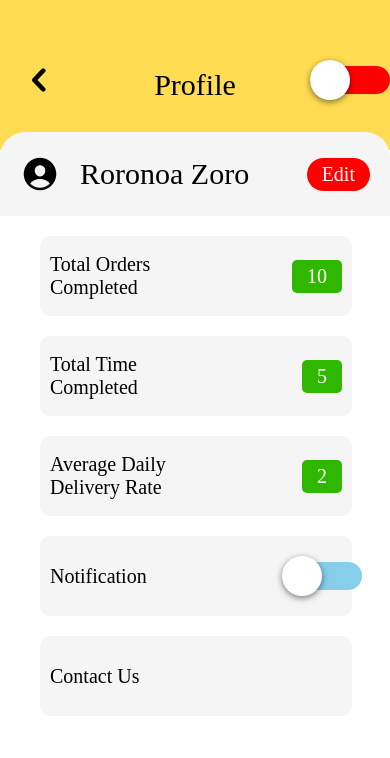
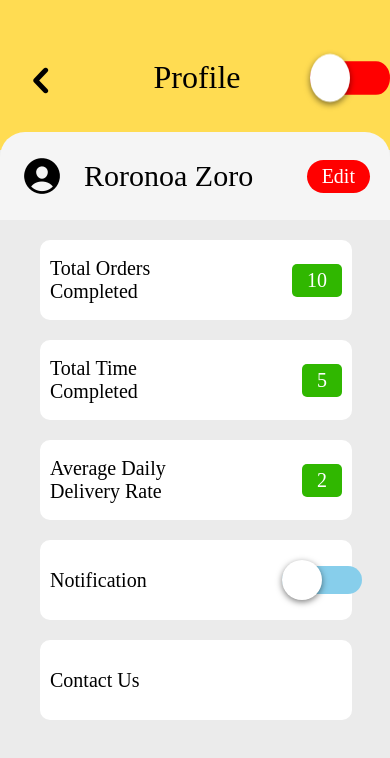
Before and after one commit to Munnawar23/QuickVerse-Delivery-App, a React Native app: screen /Profile in a window 390 px wide. Shown: the top 758 px of the page. Built offline with nearby package versions, Linux system fonts and the light colour scheme.

Commit message:
General Adjustments

```diff
--- a/Components/Orders.tsx
+++ b/Components/Orders.tsx
@@ -12,7 +12,7 @@ import {ScrollView, GestureHandlerRootView} from 'react-native-gesture-handler';
 import Ionicons from 'react-native-vector-icons/Ionicons';
 import {useNavigation} from '@react-navigation/native';
 import {StackNavigationProp} from '@react-navigation/stack';
-import {RootStackParamList} from '../types';
+import {ProfileScreenNavigationProp, RootStackParamList} from '../types';
 export default function Orders() {
   const [isSwitchOn, setIsSwitchOn] = useState(false);
   const navigation = useNavigation<ProfileScreenNavigationProp>();
@@ -31,15 +31,15 @@ export default function Orders() {
             <View style={styles.container1}>
               {/* User Profile */}
               <TouchableOpacity onPress={navigateToProfile}>
-                <Ionicons name="person-circle" size={40} color="black" />
+                <Ionicons name="person-circle" size={44} color="black" />
               </TouchableOpacity>
               {/* User Name */}
               <Text style={styles.profileText}>Roronoa Zoro</Text>
               {/* Switch button */}
               <Switch
-                trackColor={{false: 'red', true: '#8F1413'}}
+                trackColor={{false: 'red', true: '#90EE90'}}
                 thumbColor={isSwitchOn ? '#fff' : '#fff'}
-                ios_backgroundColor="#8F1413"
+                ios_backgroundColor="#90EE90"
                 onValueChange={toggleSwitch}
                 value={isSwitchOn}
                 style={styles.switch}
@@ -132,14 +132,15 @@ const styles = StyleSheet.create({
     borderTopRightRadius: 25,
   },
   profileText: {
-    fontSize: 30,
+    fontSize: 32,
     fontWeight: '400',
     color: '#020202',
     marginTop: -10,
     fontFamily: 'Battambang-Bold', // Applying Battambang font
   },
   switch: {
-    transform: [{scaleX: 2}, {scaleY: 2}],
+    transform: [{scaleX: 2}, {scaleY: 2.4}],
+    marginTop: -4,
   },
   orderCategory: {
     height: 130,
--- a/Components/Profile.tsx
+++ b/Components/Profile.tsx
@@ -31,7 +31,7 @@ export default function Profile() {
             <View style={styles.container1}>
               {/* Back Arrow */}
               <TouchableOpacity>
-                <Icons name="chevron-left" size={40} color="black" />
+                <Icons name="chevron-left" size={44} color="black" />
               </TouchableOpacity>
               {/* Profile Title */}
               <Text style={styles.profileText}>Profile</Text>
@@ -49,7 +49,7 @@ export default function Profile() {
             <View style={styles.container2}>
               <Ionicons
                 name="person-circle"
-                size={40}
+                size={44}
                 color="black"
                 style={styles.userIcon}
               />
@@ -112,7 +112,7 @@ export default function Profile() {
 const styles = StyleSheet.create({
   safeAreaContainer: {
     flex: 1,
-    backgroundColor: '#fff',
+    backgroundColor: '#8080800F',
   },
   keyboardAvoidingView: {
     flex: 1,
@@ -130,14 +130,15 @@ const styles = StyleSheet.create({
     paddingTop: 30,
   },
   profileText: {
-    fontSize: 30,
+    fontSize: 32,
     fontWeight: '400',
     color: 'black',
-    marginTop: 10,
+    marginTop: -6,
     fontFamily: 'Battambang-Bold',
   },
   switch: {
-    transform: [{scaleX: 2}, {scaleY: 2}],
+    transform: [{scaleX: 2}, {scaleY: 2.4}],
+    marginTop: -4,
   },
   container2: {
     backgroundColor: '#F5F5F5',
@@ -177,7 +178,7 @@ const styles = StyleSheet.create({
     fontFamily: 'Battambang-Bold',
   },
   OrdersContainer: {
-    backgroundColor: '#F5F5F5',
+    backgroundColor: '#FFFFFF',
     height: 80,
     width: '80%',
     marginTop: 20,
@@ -210,7 +211,7 @@ const styles = StyleSheet.create({
     fontFamily: 'Battambang-Bold',
   },
   notificationContainer: {
-    backgroundColor: '#F5F5F5',
+    backgroundColor: '#FFFFFF',
     height: 80,
     width: '80%',
     marginTop: 20,
@@ -231,7 +232,7 @@ const styles = StyleSheet.create({
     transform: [{scaleX: 2}, {scaleY: 2}],
   },
   contactUs: {
-    backgroundColor: '#F5F5F5',
+    backgroundColor: '#FFFFFF',
     height: 80,
     width: '80%',
     marginTop: 20,
```
